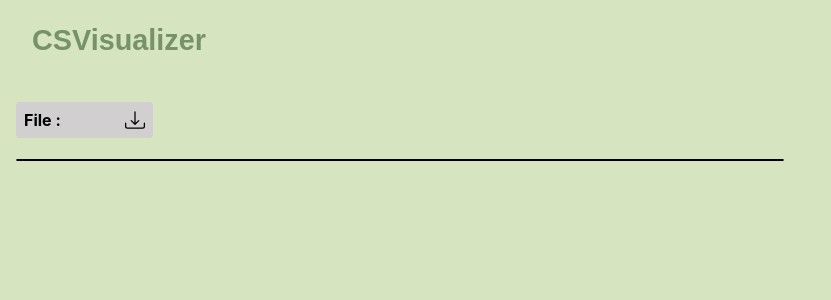
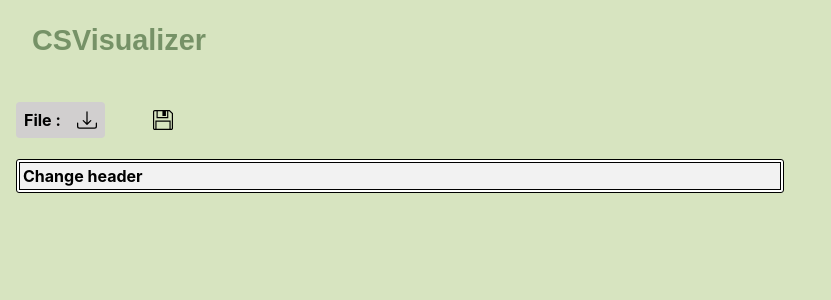
Before and after one commit to anwar-2000/CsVisualizer, a React (Create React App) app: page /visualize in a window 1280 px wide. Shown: the top 300 px of the page, without its empty margins (0-831 px from the left). Built offline with nearby package versions, Linux system fonts and the light colour scheme.

Commit message:
Bug : selection first row | NEXT : refactor table logic to useReducer

```diff
--- a/src/components/Table.jsx
+++ b/src/components/Table.jsx
@@ -1,39 +1,105 @@
-import {useContext } from 'react';
-import FileContext from "../store/FileContext.js"
-import classes from "../styles/table.module.css"
+import { useRef } from "react";
+import { useContext, useState } from "react";
+import FileContext from "../store/FileContext.js";
+import classes from "../styles/table.module.css";
 const Table = () => {
-    const {file} = useContext(FileContext)
-
+  const { file } = useContext(FileContext);
+  const [selectedText,setSelectedText] = useState({
+    indexRow : null,
+    indexItem : null,
+    content : "",
+  })
+  const ItemContent = useRef(null)
   const handleDoubleClickTitle = (index) => {
-        console.log(index,file.headers[index])
+    //console.log(index, file.headers[index]);
+    setSelectedText({indexRow : null , indexItem : index , content : file.headers[index]})
+  };
+  const handleDoubleClickRow = (index) => {
+   // console.log(index, file.rows[index]);
+  };
+  const handleDoubleClickItem = (indexRow, indexItem) => {
+   // console.log(indexRow, indexItem, file.rows[indexRow]);
+    //when indexItem is null
+    if(!indexItem){
+      setSelectedText({indexRow : indexRow , indexItem : null , content : file.rows[indexRow]})
+      return;
     }
-    const handleDoubleClickRow = (index) => {
-        console.log(index,file.rows[index])
+    //console.log(indexRow, indexItem, file.rows[indexRow][indexItem]);
+    setSelectedText({indexRow : indexRow , indexItem : indexItem , content : file.rows[indexRow][indexItem] })
+  };
+  const handleTitleItemTextChange = (state) => {
+    const newValue = ItemContent.current.value;
+    if(selectedText.content !== newValue){
+     file.headers[selectedText.indexItem] = newValue
     }
-    const handleDoubleClickItem = (indexRow,indexItem) => {
-        console.log(indexRow,indexItem,file.rows[indexRow][indexItem])
+    setSelectedText({indexItem : null , indexRow : null , content : ""})
   }
-    return <table className={classes.table}>
+  const handleRowItemTextChange = (state) => {
+    const newValue = ItemContent.current.value;
+    if(selectedText.content !== newValue){
+      // duplex means 2 , we have two pointers of row item , otherwise its just 1
+     state === "duplex" ? file.rows[selectedText.indexRow][selectedText.indexItem] = newValue : file.rows[selectedText.indexRow] = newValue
+    }else{
+      return;
+    }
+    setSelectedText({indexItem : null , indexRow : null , content : ""})
+  }
+  return (
+    <table className={classes.table}>
       <thead>
         <tr>
-        {file.headers.length > 1  ? file.headers.map((value,i)=>(
-        <th key={i}  onDoubleClick={()=>handleDoubleClickTitle(i)}>{value}</th>
-        )) :  Array(file.headers.map((_,i)=>(
-          <th key={i} onDoubleClick={()=>handleDoubleClickTitle(i)}>Header</th>
-        )))}
+          {file.headers.length > 1
+            ? file.headers.map((value, i) => (
+                <th key={i} onDoubleClick={() => handleDoubleClickTitle(i)}>
+                  {
+                ( selectedText.indexItem === i) ?
+                      <input ref={ItemContent} onBlur={handleTitleItemTextChange} type="text" name="content" defaultValue={selectedText.content} />
+                 :
+                  value
+                }
+                </th>
+              ))
+            : <th onDoubleClick={() => handleDoubleClickTitle(0)}>
+                    {
+                (selectedText.indexItem === 0) ?
+                      <input ref={ItemContent} onBlur={handleTitleItemTextChange} type="text" name="content" defaultValue={selectedText.content} />
+                 :
+                  "Change header"
+                }
+                  </th>}
+
+
         </tr>
       </thead>
       <tbody>
-    </tbody>
-        {file.rows.map((item,j)=>(
-           <tr key={j} onDoubleClick={()=>handleDoubleClickRow(j)}>
-            {item.length > 1 ? item.map((value,i)=>(
-            <td key={i} onDoubleClick={()=>handleDoubleClickItem(j,i)} >{value}</td>
-            )) :
-            <td key={j} onDoubleClick={()=>handleDoubleClickItem(j,i)}>{item}</td>}
+      {file.rows.map((item, j) => (
+        <tr key={j} onDoubleClick={() => handleDoubleClickRow(j)}>
+          {item.length > 1 ? (
+            item.map((value, i) => (
+              <td key={i} onDoubleClick={() => handleDoubleClickItem(j, i)}>
+                {
+                (selectedText.indexRow === j && selectedText.indexItem === i) ?
+                      <input ref={ItemContent} onBlur={()=>handleRowItemTextChange("duplex")} type="text" name="content" defaultValue={selectedText.content} />
+                 :
+                  value
+                }
+              </td>
+            ))
+          ) : (
+            <td key={j} onDoubleClick={() => handleDoubleClickItem(j,null)}>
+              {
+                (selectedText.indexRow === j) ?
+                      <input ref={ItemContent} onBlur={()=>handleRowItemTextChange("only one index")} type="text" name="content" defaultValue={selectedText.content} />
+                 :
+                  item
+                }
+            </td>
+          )}
         </tr>
       ))}
+      </tbody>
     </table>
-}
+  );
+};
 
 export default Table;
--- a/src/pages/Visualize.jsx
+++ b/src/pages/Visualize.jsx
@@ -3,13 +3,15 @@ import FileContext from "../store/FileContext.js"
 import Table from "../components/Table"
 import classes from "../styles/visualize.module.css"
 import { BsDownload } from "react-icons/bs";
+import { TfiSave } from "react-icons/tfi";
+
 
 function Visualize() {
   const {file} = useContext(FileContext)
   return <>
-  <div className="">
+  <div className={classes.VisualizeHeader}>
     <h4 className={classes.title}>File : {file.name}  <BsDownload size={20} style={{cursor : "pointer"}}/> </h4>
-
+    <TfiSave size={20} color="black" style={{cursor : "pointer"}} />
   </div>
     <div className={classes.visualize_table}>
        <Table />
--- a/src/styles/visualize.module.css
+++ b/src/styles/visualize.module.css
@@ -5,7 +5,12 @@
     justify-content: flex-start;
     overflow: scroll;
    }
-
+.VisualizeHeader{
+    display: flex;
+    align-items: center;
+    justify-content: flex-start;
+    gap: 3rem;
+}
 .title{
     background-color: rgb(209, 207, 207);
     border-radius: 4px;
@@ -15,5 +20,5 @@
     display: flex;
     align-items: center;
     justify-content: center;
-    gap: 4rem;
+    gap: 1rem;
 }
```
Also changed, not shown: src/styles/table.module.css (line endings or trailing spaces). Lines whose indentation alone changed are shown as unchanged.
